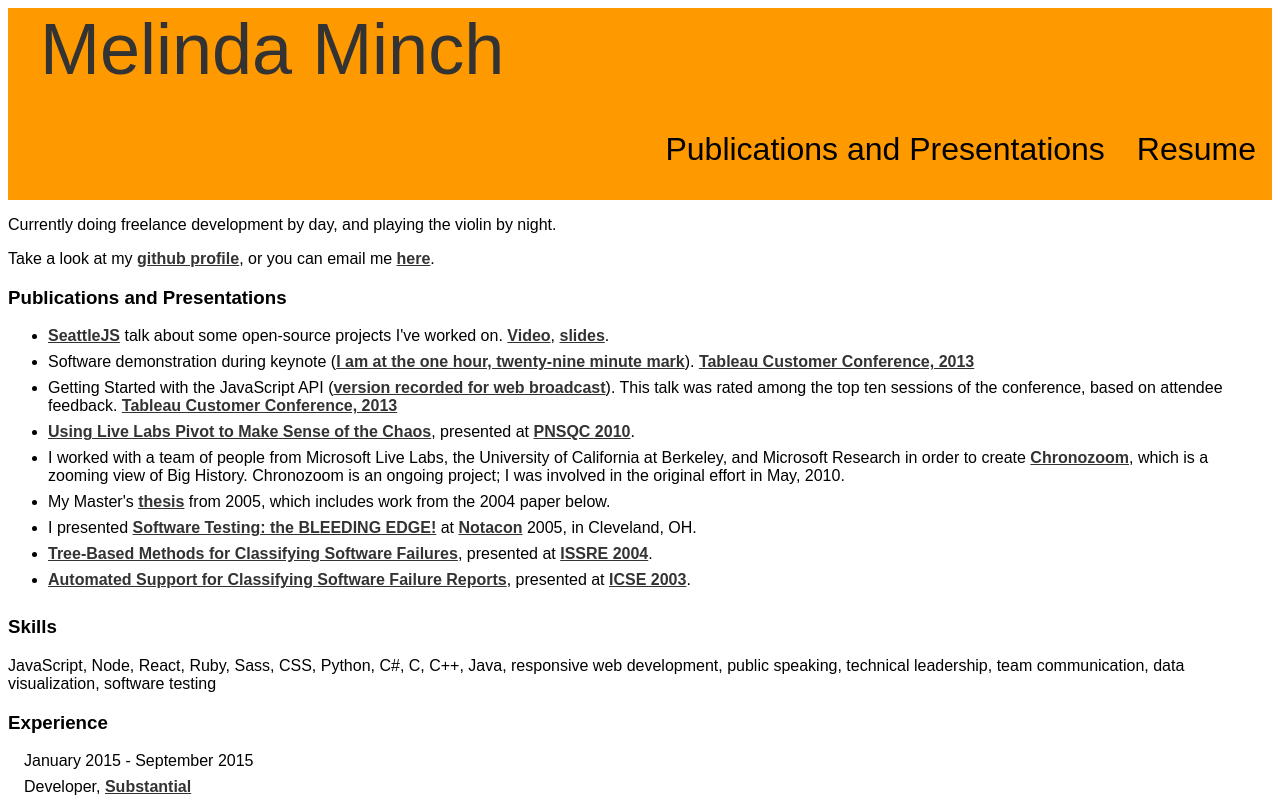
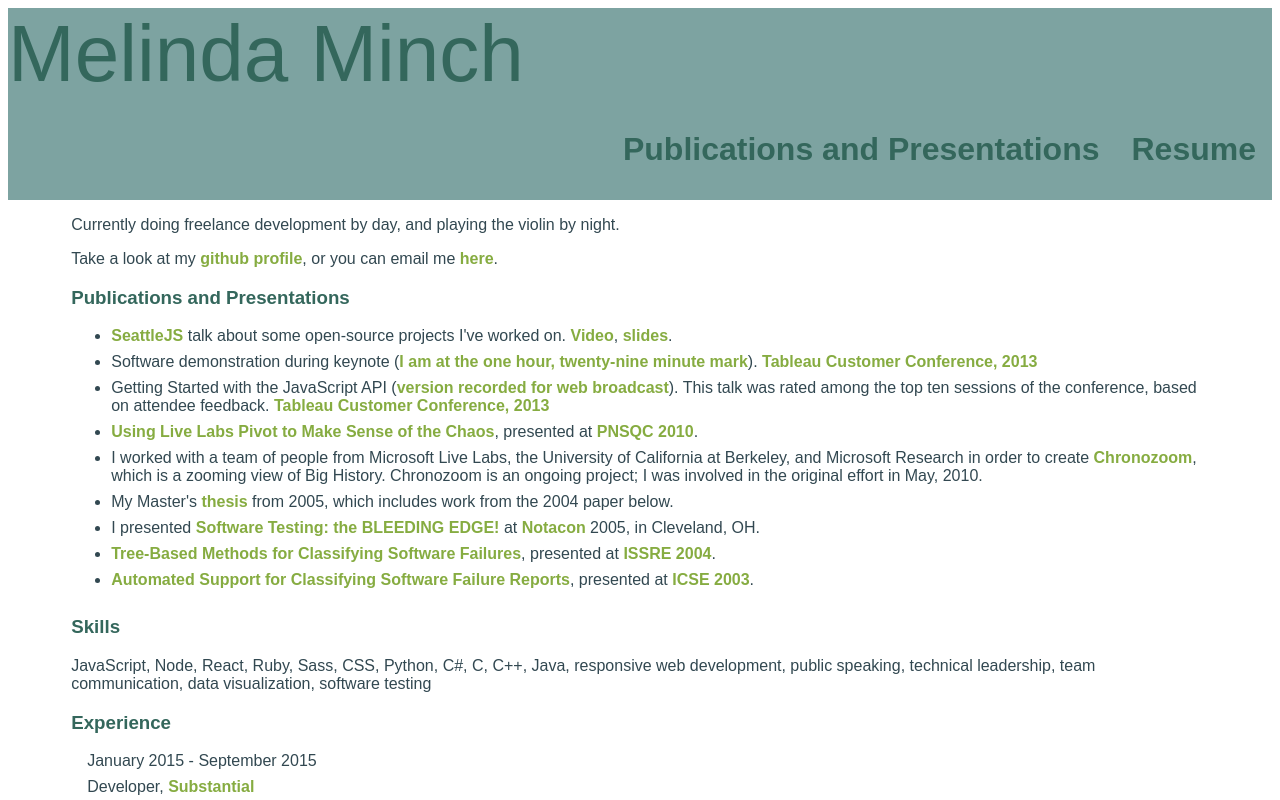
Before and after one commit to nein09/melindaminch.com, a website: page index.html in a window 1280 px wide. Shown: the top 800 px of the page. Drawn offline with Linux system fonts and the light colour scheme.

Commit message:
Nail down the new colors for the site

```diff
--- a/index.html
+++ b/index.html
@@ -16,7 +16,7 @@
     </ul>
   </div>
 
-  <div class="mainstyle">
+  <div class="content">
     <span>
       <p>Currently doing freelance development by day, and playing the violin by night.</p>
       <p>Take a look at my <a href="https://github.com/nein09">github profile</a>, or you can email me <a href="mailto:melinda@melindaminch.com">here</a>.</p>
--- a/sass/mmstyle.scss
+++ b/sass/mmstyle.scss
@@ -1,52 +1,59 @@
+/* Colors! */
+$text-color: #324851;
+$light-background: #7Da3A1;
+$warm-accent: #86ac41;
+$cool-accent: #34675c;
+$bright-accent: #f9ba32;
+
+body {
+  color: $text-color;
+  font-family: Arial, Helvetica, Sans serif;
+  font-size: 100%;
+}
+
+a, a:active, a:visited, a:hover, a:focus {
+  color: $warm-accent;
+  font-weight: bold;
+  text-decoration: none;
+}
+
+h3 {
+  color: $cool-accent;
+}
+
 .banner {
-  background-color: #ff9900;
+  background-color: $light-background;
+  color: $cool-accent;
   height: 8rem;
   padding: 0;
   position: relative;
   width: 100%;
-}
 
-.mainstyle {
-  font-family: Arial, Helvetica, Sans serif;
-}
-.mainstyle a:link, .mainstyle a:active, .mainstyle a:visited {
-  color: #333333;
-  font-weight: bold;
-}
-.mainstyle a:hover {
-  color: #ff9900;
+  a, a:active, a:visited, a:hover, a:focus {
+    color: $cool-accent;
+    }
 }
 
 .nameheader {
-  color: #333333;
   float: none;
-  font: 36px Arial, Helvetica, Sans serif;
   margin: 0 auto;
   text-align: center;
   width: 90%;
 }
 .nav {
-  font: 16px Arial, Helvetica, Sans serif;
   list-style-type: none;
   position: absolute;
   bottom: 0;
-  width: 100%;
 }
 
 .nav__link {
   padding-bottom: 0.25rem;
   width: 100%;
 }
-.nav__link a:link, a:active {
-  color: #000000;
-  text-decoration: none
-}
-.nav__link a:visited {
-  color:#333333;
-  text-decoration: none
-}
-.nav__link a:hover {
-  text-decoration: underline
+
+.content {
+  margin: 0 auto;
+  width: 90%;
 }
 
 .position__date, .position__title, .education__note {
@@ -63,12 +70,11 @@
   }
   .nameheader {
     float: left;
-    font-size: 56px;
-    margin: 0 0 0 2rem;
+    font-size: 4rem;
+    margin: 0;
     text-align: left
   }
   .nav {
-    font-size: 18px;
     left: auto;
     right: 0;
     width: auto;
@@ -88,9 +94,9 @@
     height: 12rem;
   }
   .nameheader {
-    font-size: 72px;
+    font-size: 5rem;
   }
   .nav {
-    font-size: 32px;
+    font-size: 2rem;
   }
 }
```
Also changed, not shown: css/mmstyle.css.
